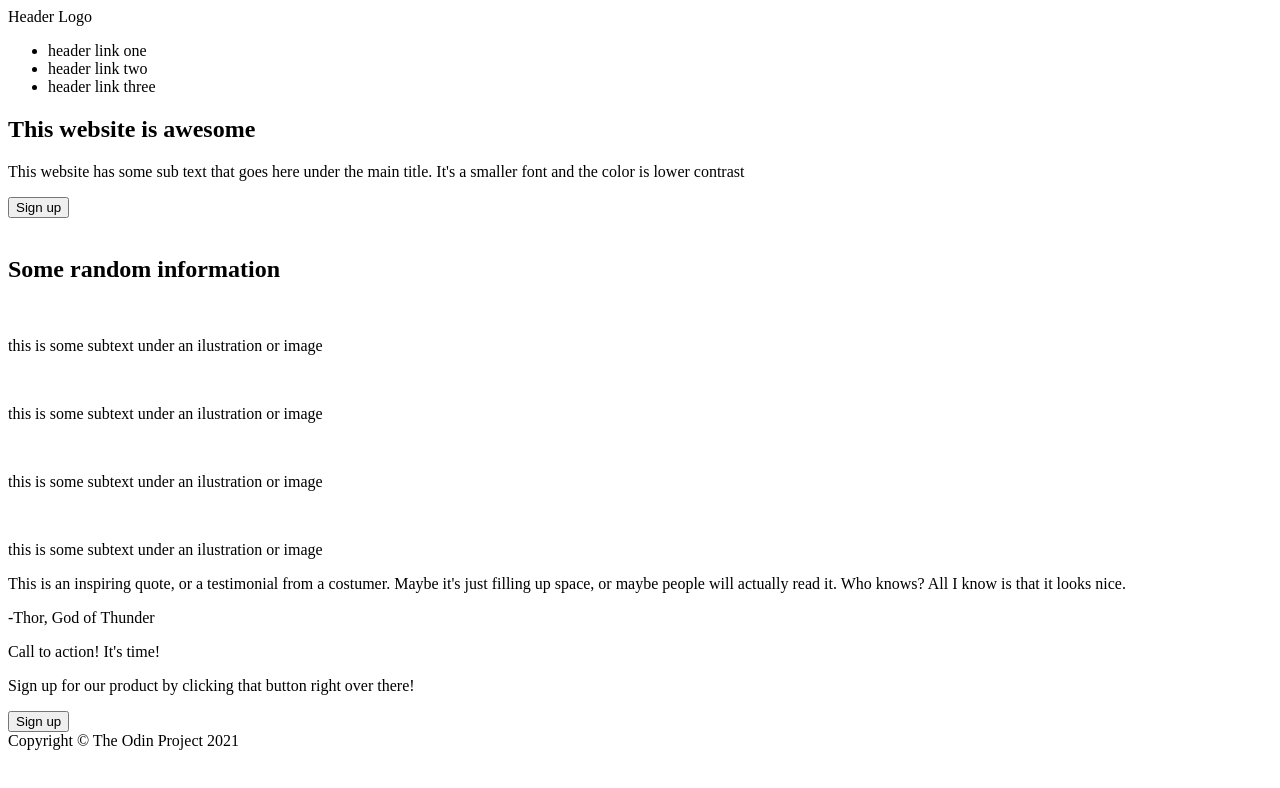
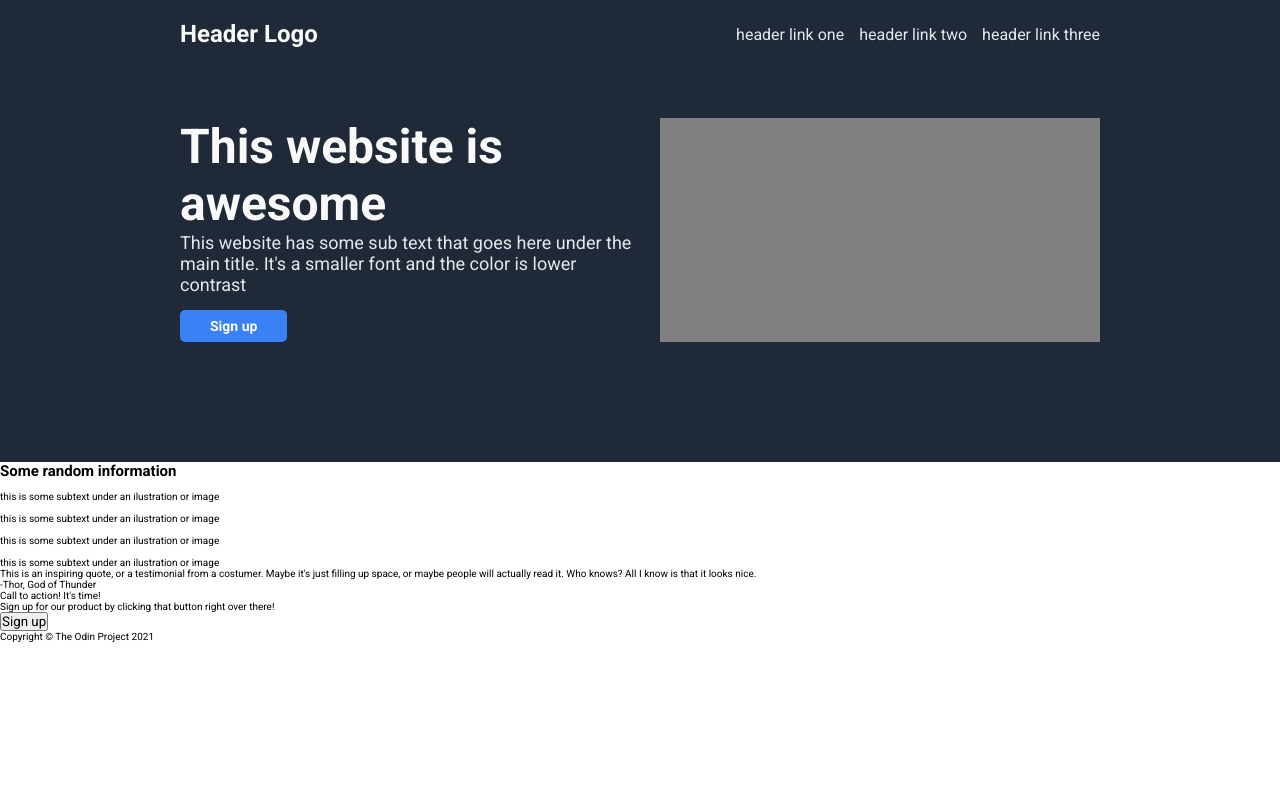
Before and after one commit to artimmy-dev/landing-page-odinproject, a plain HTML site: page index.html in a window 1280 px wide. Drawn offline with Linux system fonts and the light colour scheme.

Commit message:
Add styles to header and hero.

```diff
--- a/index.html
+++ b/index.html
@@ -4,30 +4,33 @@
     <meta charset="UTF-8">
     <meta name="viewport" content="width=device-width, initial-scale=1.0">
     <title>Landing Page</title>
+    <link rel="preconnect" href="https://fonts.googleapis.com">
+    <link rel="preconnect" href="https://fonts.gstatic.com" crossorigin>
+    <link href="https://fonts.googleapis.com/css2?family=Roboto+Serif:ital,opsz,wght@0,8..144,300;0,8..144,400;0,8..144,500;0,8..144,600;0,8..144,700;0,8..144,800;1,8..144,300&family=Roboto:ital,wght@0,400;0,500;0,700;0,900;1,300&display=swap" rel="stylesheet">
     <link rel="stylesheet" href="style.css">
 </head>
 <body>
     <header>
-        <div>Header Logo</div>
-        <div>
-            <ul>
+        <nav>
+            <div class="logo">Header Logo</div>
+            <ul class="nav-links">
                 <li>header link one</li>
                 <li>header link two</li>
                 <li>header link three</li>
             </ul>
-        </div>
-    </header>
-    <main>
-        <section>
-            <div>
+        </nav>
+        <section class="hero">
+            <div class="hero-content">
                 <h1>This website is awesome</h1>
                 <p>This website has some sub text that goes here under the main title. It's a smaller font and the color is lower contrast</p>
                 <button>Sign up</button>
             </div>
-            <div>
+            <div class="hero-image">
                 <img src="" alt="">
             </div>
         </section>
+    </header>
+    <main>
         <section>
             <h2>Some random information</h2>
             <div>
--- a/style.css
+++ b/style.css
@@ -0,0 +1,85 @@
+* {
+    font-family: 'Roboto', sans-serif;
+    margin: 0;
+    padding: 0;
+    box-sizing: border-box;
+}
+
+html {
+    font-size: 62.5%;
+}
+
+
+/*Aqui estan los estilos de Header y Hero*/
+
+header {
+    display: flex;
+    flex-direction: column;
+    justify-content: space-between;
+    align-items: stretch;
+    padding: 20px 180px 120px 180px;
+    background-color: #1F2937;
+    color: white;
+    gap: 70px;
+}
+
+header nav {
+    display: flex;
+    justify-content: space-between;
+    align-items: center;
+}
+
+nav .logo {
+    font-size: 2.4rem;
+    color: #F9FAF8;
+    font-weight: bold;
+}
+
+nav .nav-links {
+    display: flex;
+    list-style: none;
+    gap: 15px;
+    font-size: 1.6rem;
+    color: #E5E7EB;
+}
+
+.hero {
+    display: flex;
+    justify-content: space-between;
+    gap: 20px;
+}
+
+.hero-content {
+    width: 50%;
+    flex: 0 1 auto;
+}
+
+h1 {
+    font-size: 4.8rem;
+    font-weight: bolder;
+    color: #F9FAF8;
+}
+
+.hero-content p {
+    font-size: 1.8rem;
+    color: #E5E7EB;
+}
+
+.hero-content button {
+    margin-top: 15px;
+    padding: 8px 30px;
+    color: white;
+    background-color: #3882F6;
+    border: none;
+    border-radius: 5px;
+    font-size: 1.4rem;
+    font-weight: 600;
+}
+
+.hero-image {
+    flex: 1 0 auto;
+    background-color: grey;
+}
+
+
+/*Aqui están los estilos de la sección informativa*/
```
